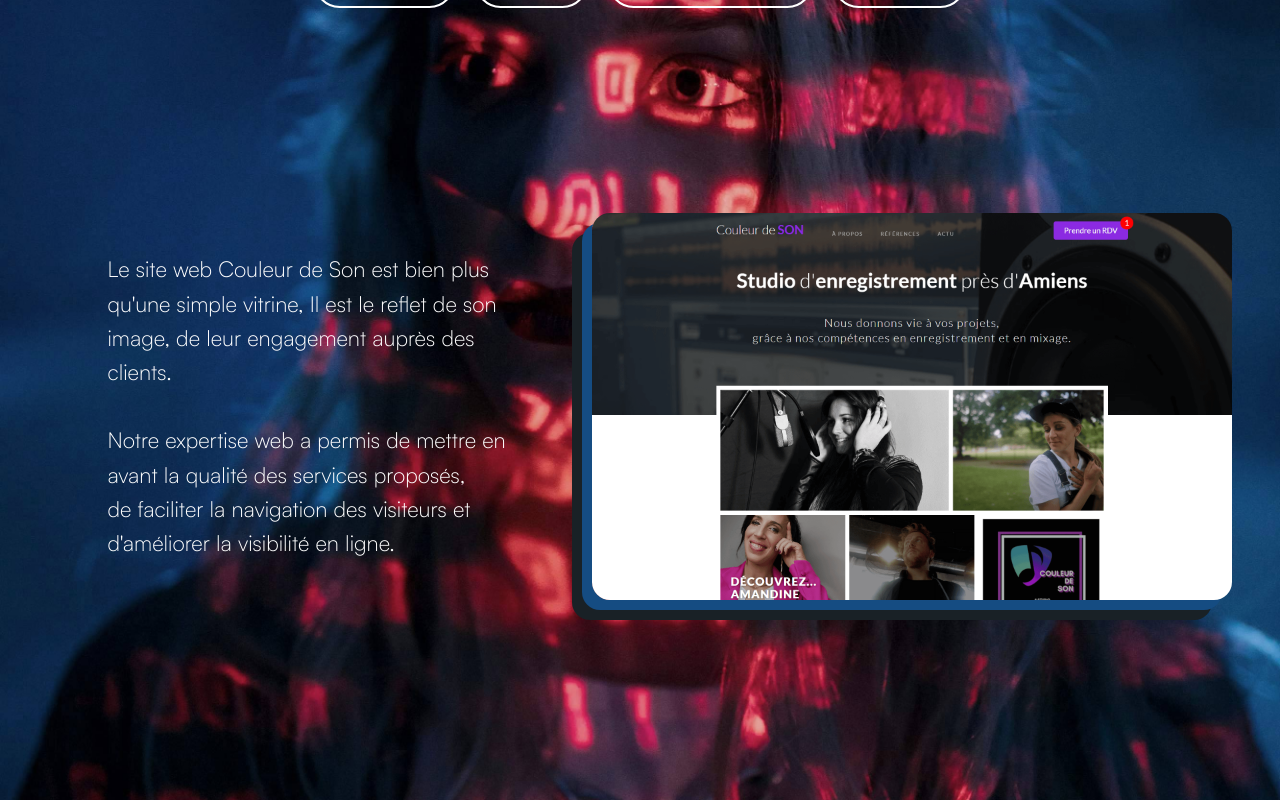
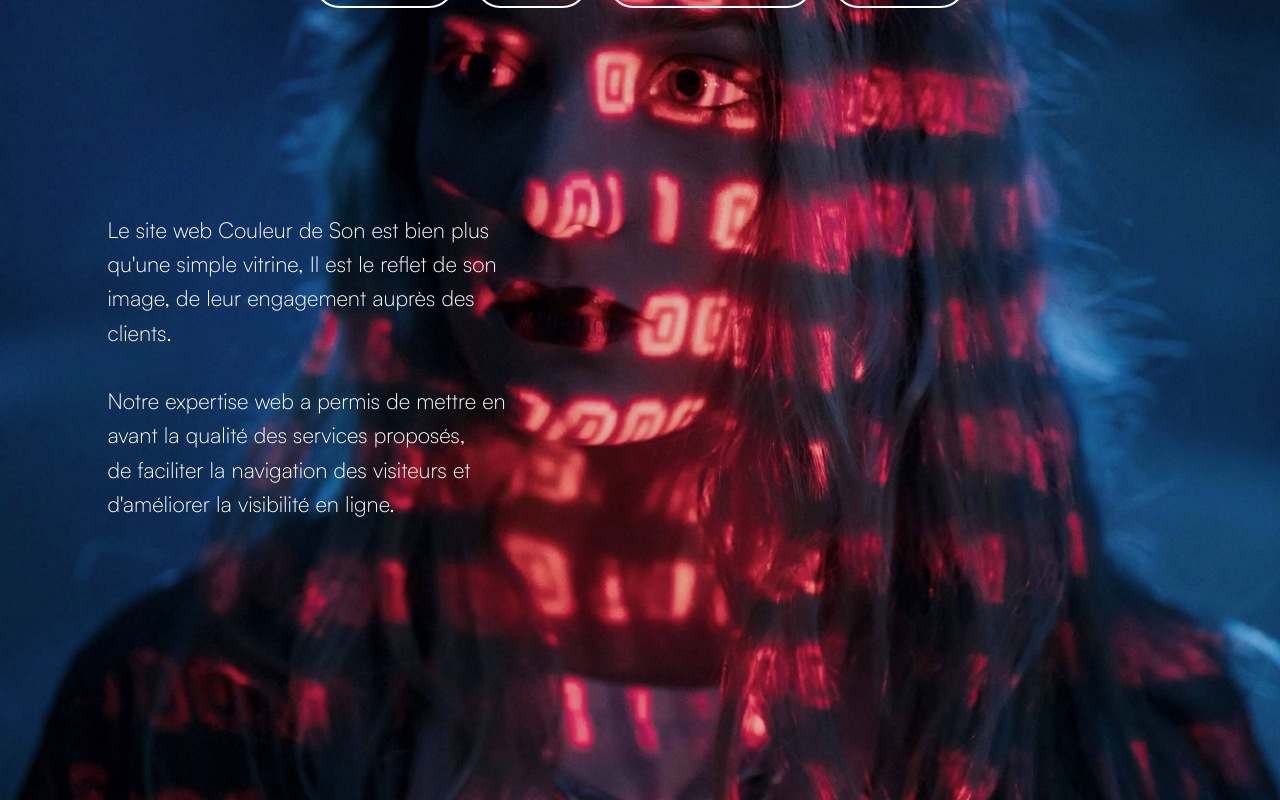
Before and after one commit to jeromealbrecht/InfinityWeb, a React (Create React App) app: page / in a window 1280 px wide. Shown: the part 663-1463 px from the top of the page. Built offline with nearby package versions, Linux system fonts and the light colour scheme.

Commit message:
add link

```diff
--- a/src/App.js
+++ b/src/App.js
@@ -81,9 +81,8 @@ const App = () => {
               </h3>
             </div>
             <div className='image-w'>
-              <div className={`image-transition ${showMirrorImage ? 'show' : ''}`}></div>
+              <a href="https://www.couleurdeson.fr/" className={`image-transition ${showMirrorImage ? 'show' : ''}`}></a>
             </div>
-
           </div>
         </div>
       )}
```
